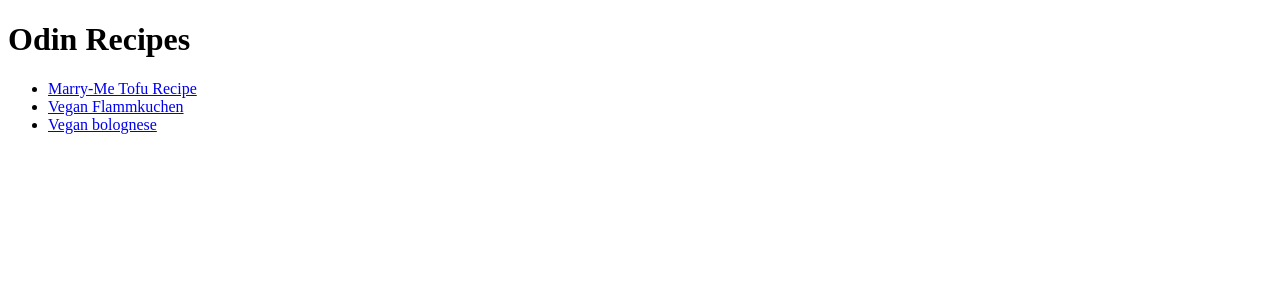
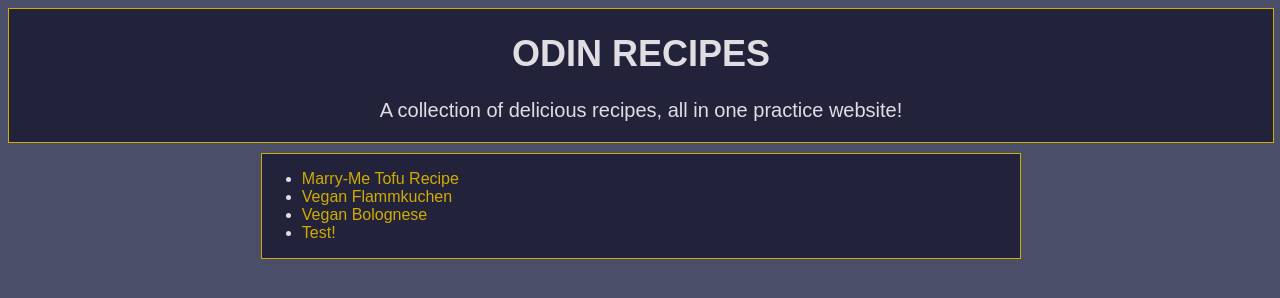
Before and after one commit to gemini-mastiff/odin-recipes, a plain HTML site: page index.html in a window 1280 px wide. Drawn offline with Linux system fonts and the light colour scheme.

Commit message:
Style containers for index

```diff
--- a/css/styles.css
+++ b/css/styles.css
@@ -0,0 +1,47 @@
+body{
+    font-family: Arial, Helvetica, sans-serif;
+    background-color: #4a4e69;
+    color: #e1dee3;
+}
+
+/* Link Styling */
+
+a{
+    color: #d1ac00;
+    text-decoration: none;
+}
+
+a:hover,
+a:visited{
+    color: #ee6c4d;
+    text-decoration: underline;
+}
+
+a:active{
+    color: #e1dee3;
+}
+
+/* Normal Conatiner Styling */
+
+.container{
+    background-color: #22223b;
+    border: 1px solid #d1ac00;
+    font-size: 20px;
+    width: 100%;
+}
+
+.title-box{
+    text-align: center;
+}
+
+.title-box h1{
+    font-size: 36px;
+    text-transform: uppercase;
+}
+
+.recipe-menu{
+    border: 1px solid #d1ac00;
+    font-size: 16px;
+    margin: 10px 20%;
+    width: 60%;
+}
--- a/index.html
+++ b/index.html
@@ -8,13 +8,19 @@
 </head>
 
 <body>
-    <h1>Odin Recipes</h1>
+    <div class="container title-box">
+        <h1>Odin Recipes</h1>
+        <p>A collection of delicious recipes, all in one practice website!</p>
+    </div>
 
-    <ul>
-        <li><a href="recipes/marry-me-tofu.html">Marry-Me Tofu Recipe</a></li>
-        <li><a href="recipes/vegan-flammkuchen.html">Vegan Flammkuchen</a></li>
-        <li><a href="recipes/vegan-bolognese.html">Vegan bolognese</a></li>
-    </ul>
+    <div class="container recipe-menu">
+        <ul>
+            <li><a href="recipes/marry-me-tofu.html">Marry-Me Tofu Recipe</a></li>
+            <li><a href="recipes/vegan-flammkuchen.html">Vegan Flammkuchen</a></li>
+            <li><a href="recipes/vegan-bolognese.html">Vegan Bolognese</a></li>
+            <li><a href="#">Test!</a></li>
+        </ul>
+    </div>
 </body>
 
 </html>
```
